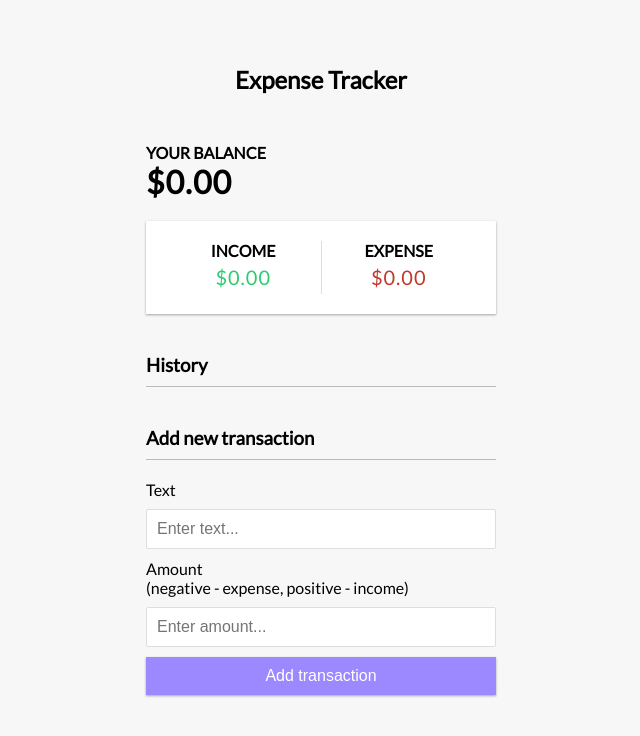
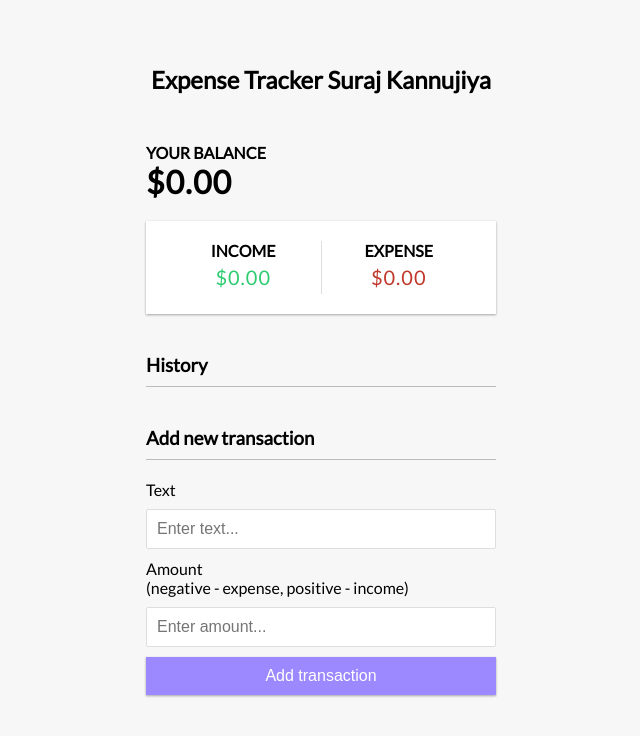
Before and after one commit to Suraj-1233/Express_tracker, a plain HTML site: page index.html in a window 1280 px wide. Shown: the whole page, without its empty margins (319-959 px from the left). Drawn offline with Linux system fonts and the light colour scheme.

Commit message:
Update index.html

```diff
--- a/index.html
+++ b/index.html
@@ -8,7 +8,7 @@
     <title>Expense Tracker</title>
   </head>
   <body>
-    <h2>Expense Tracker</h2>
+    <h2>Expense Tracker Suraj Kannujiya </h2>
 
     <div class="container">
       <h4>Your Balance</h4>
```
